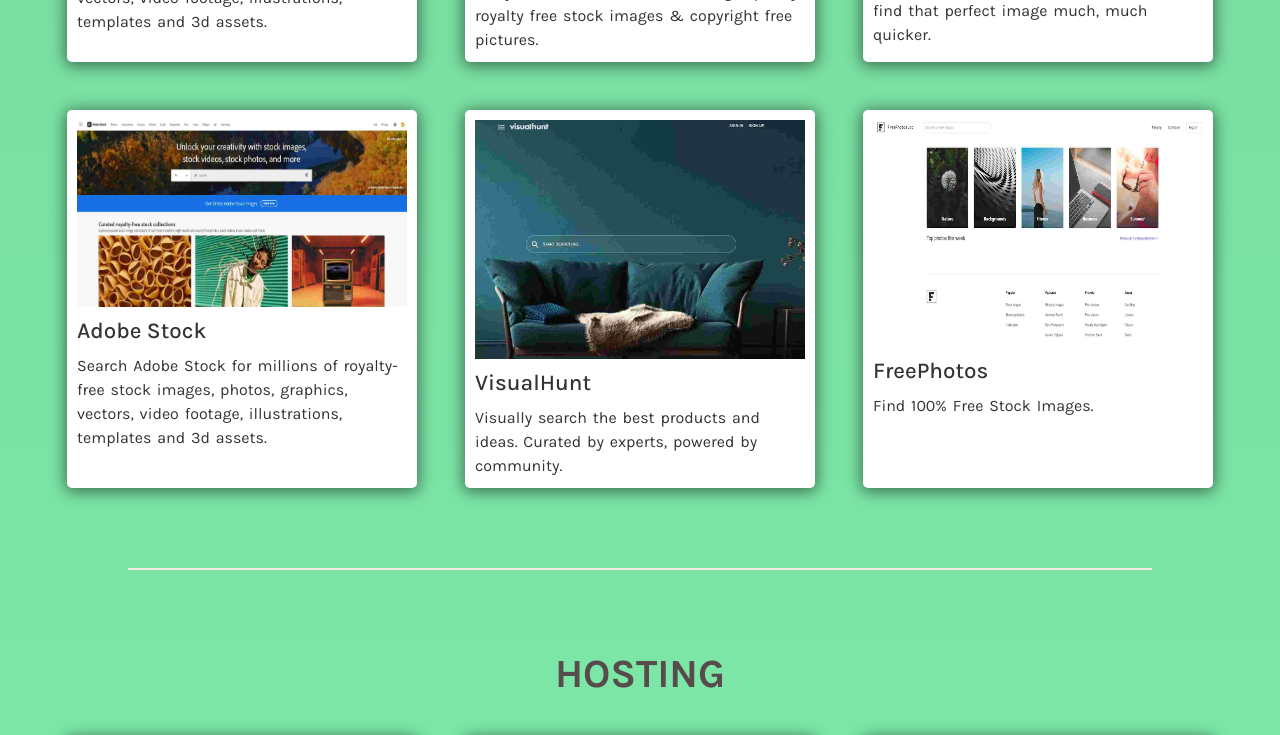
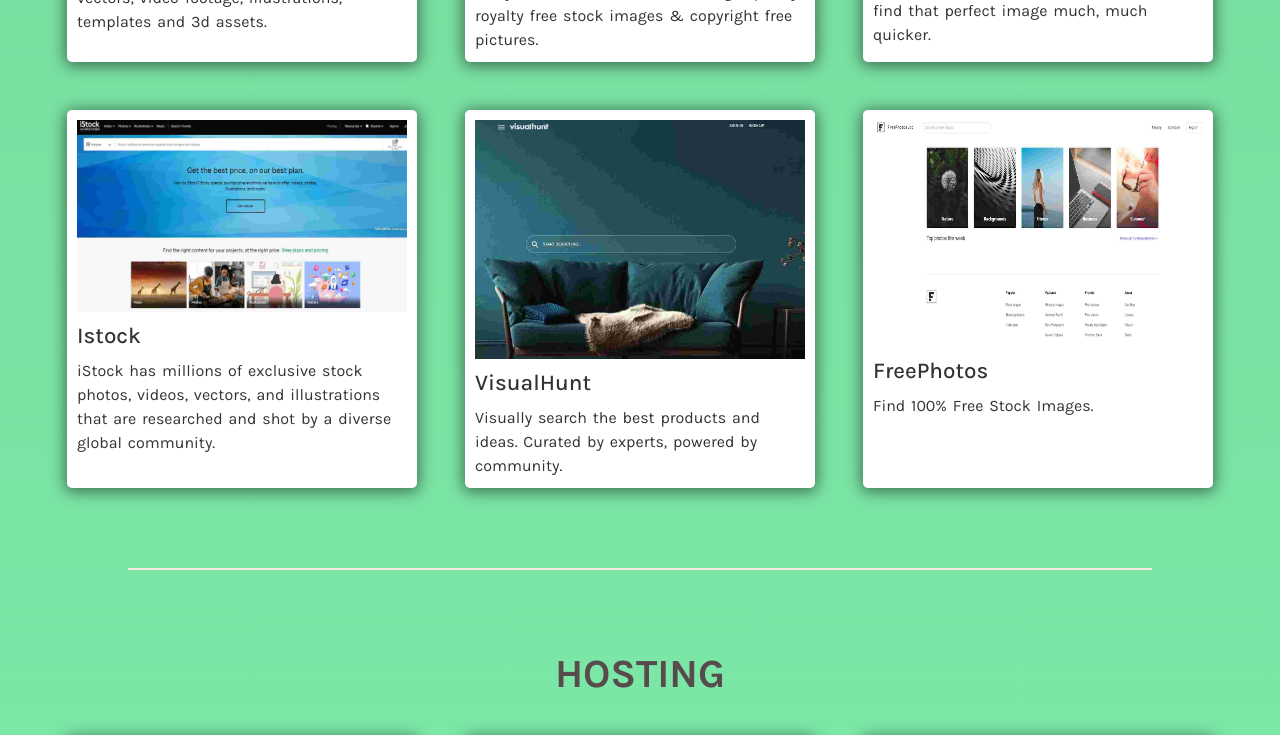
Before and after one commit to Ismail142/Web-Dev-Links, a React (Create React App) app: page / in a window 1280 px wide. Shown: the part 3880-4615 px from the top of the page. Built offline with nearby package versions, Linux system fonts and the light colour scheme.

Commit message:
footer updated

```diff
--- a/src/Components/Footer.js
+++ b/src/Components/Footer.js
@@ -3,7 +3,7 @@
 function Footer() {
    const date = (
       <strong>
-         Nov<sup>7th</sup> , 2023
+         Nov<sup>8th</sup> , 2023
       </strong>
    );
    return (
--- a/src/Components/data.json
+++ b/src/Components/data.json
@@ -142,10 +142,10 @@
          "imageName": "img-librestock.jpg"
       },
       {
-         "title": "adobe stock",
-         "url": "https://stock.adobe.com/",
-         "description": "Search Adobe Stock for millions of royalty-free stock images, photos, graphics, vectors, video footage, illustrations, templates and 3d assets.",
-         "imageName": "img-adobestock.jpg"
+         "title": "istock",
+         "url": "https://www.istockphoto.com/",
+         "description": "iStock has millions of exclusive stock photos, videos, vectors, and illustrations that are researched and shot by a diverse global community.",
+         "imageName": "img-istock.jpg"
       },
       {
          "title": "visualHunt",
```
Also changed, not shown: public/assets/Images/images/img-istock.jpg (added).
